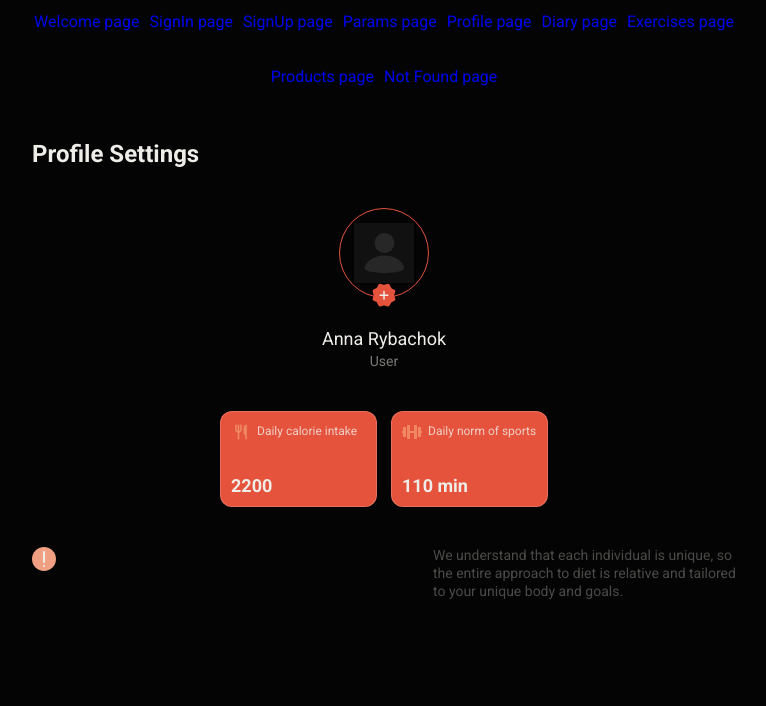
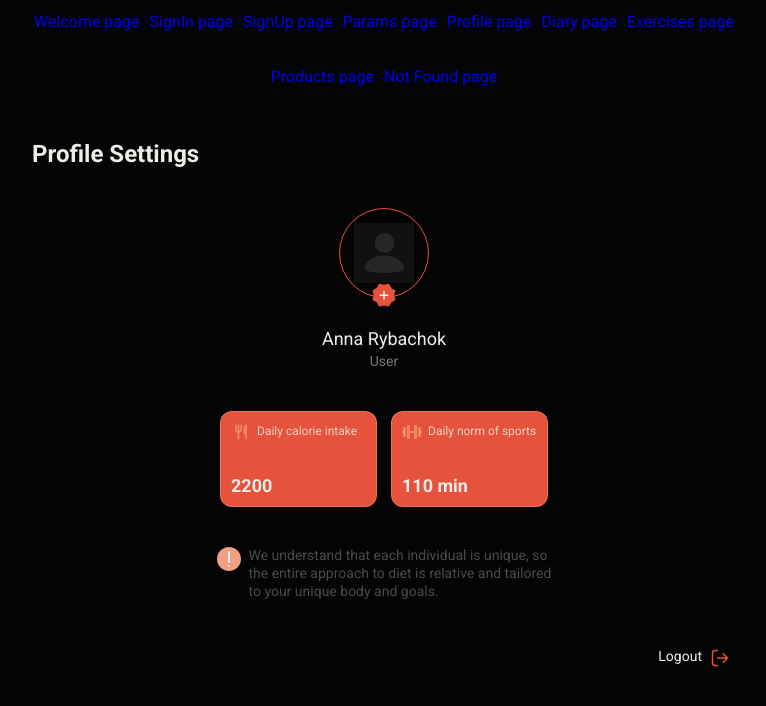
Before and after one commit to made-by-curiosity/power_pulse_frontend, a React (Create React App) app: page /power_pulse_frontend/profile in a window 1280 px wide. Shown: the top 706 px of the page, without its empty margins (256-1022 px from the left). Built offline with nearby package versions, Linux system fonts and the light colour scheme.

Commit message:
add logoutBtn

```diff
--- a/src/components/ForProfilePage/Avatar/Avatar.styled.jsx
+++ b/src/components/ForProfilePage/Avatar/Avatar.styled.jsx
@@ -52,12 +52,6 @@ export const AddAvatarBtn = styled.button`
   border: none;
   background: none;
   cursor: pointer;
-
-  ${
-    '' /* &:hover {
-    background-color: white;
-  } */
-  }
 `;
 
 export const AddAvatarIcon = styled.svg`
--- /dev/null
+++ b/src/components/ForProfilePage/LogoutBtn/LogoutBtn.jsx
@@ -0,0 +1,17 @@
+import { LogoutButton, LogoutBtnText } from './LogoutBtn.styled';
+import icons from '../../../assets/icons/svg-sprite.svg';
+
+const icon = (
+  <svg width="20" height="20">
+    <use href={icons + '#icon-logout'}></use>
+  </svg>
+);
+
+export const LogoutBtn = () => {
+  return (
+    <LogoutButton>
+      <LogoutBtnText>Logout</LogoutBtnText>
+      {icon}
+    </LogoutButton>
+  );
+};
--- /dev/null
+++ b/src/components/ForProfilePage/LogoutBtn/LogoutBtn.styled.jsx
@@ -0,0 +1,30 @@
+import styled from '@emotion/styled';
+
+export const LogoutButton = styled.button`
+  display: flex;
+  justify-content: center;
+  alight-items: center;
+  gap: 8px;
+  margin-left: auto;
+  margin-top: 41px;
+  padding: 6px;
+  background: none;
+  border: none;
+  cursor: pointer;
+
+  transition-property: transform;
+
+  &:hover {
+    transform: scale(1.2);
+    transition-duration: 400ms;
+  }
+`;
+
+export const LogoutBtnText = styled.p`
+  color: #efede8;
+  font-family: Roboto;
+  font-size: 14px;
+  font-style: normal;
+  font-weight: 400;
+  line-height: 1.28571;
+`;
--- a/src/components/ForProfilePage/WarningNotice/WarningNotice.styled.jsx
+++ b/src/components/ForProfilePage/WarningNotice/WarningNotice.styled.jsx
@@ -2,7 +2,7 @@ import styled from '@emotion/styled';
 
 export const WarningNoticeWrapper = styled.div`
   display: flex;
-  justify-content: space-between;
+  justify-content: center;
   gap: 8px;
   margin-top: 40px;
   align-items: flex-start;
--- a/src/pages/ProfilePage/ProfilePage.jsx
+++ b/src/pages/ProfilePage/ProfilePage.jsx
@@ -4,6 +4,7 @@ import { Avatar } from 'components/ForProfilePage/Avatar/Avatar';
 import { InfoCard } from 'components/ForProfilePage/InfoCard/InfoCard';
 import { InfoCardsWrapper } from 'components/ForProfilePage/InfoCard/InfoCard.styled';
 import { WarningNotice } from 'components/ForProfilePage/WarningNotice/WarningNotice';
+import { LogoutBtn } from 'components/ForProfilePage/LogoutBtn/LogoutBtn';
 
 const calories = {
   icon: '#icon-cutlery',
@@ -35,6 +36,7 @@ const ProfilePage = () => {
         ></InfoCard>
       </InfoCardsWrapper>
       <WarningNotice></WarningNotice>
+      <LogoutBtn></LogoutBtn>
     </Container>
   );
 };
```
